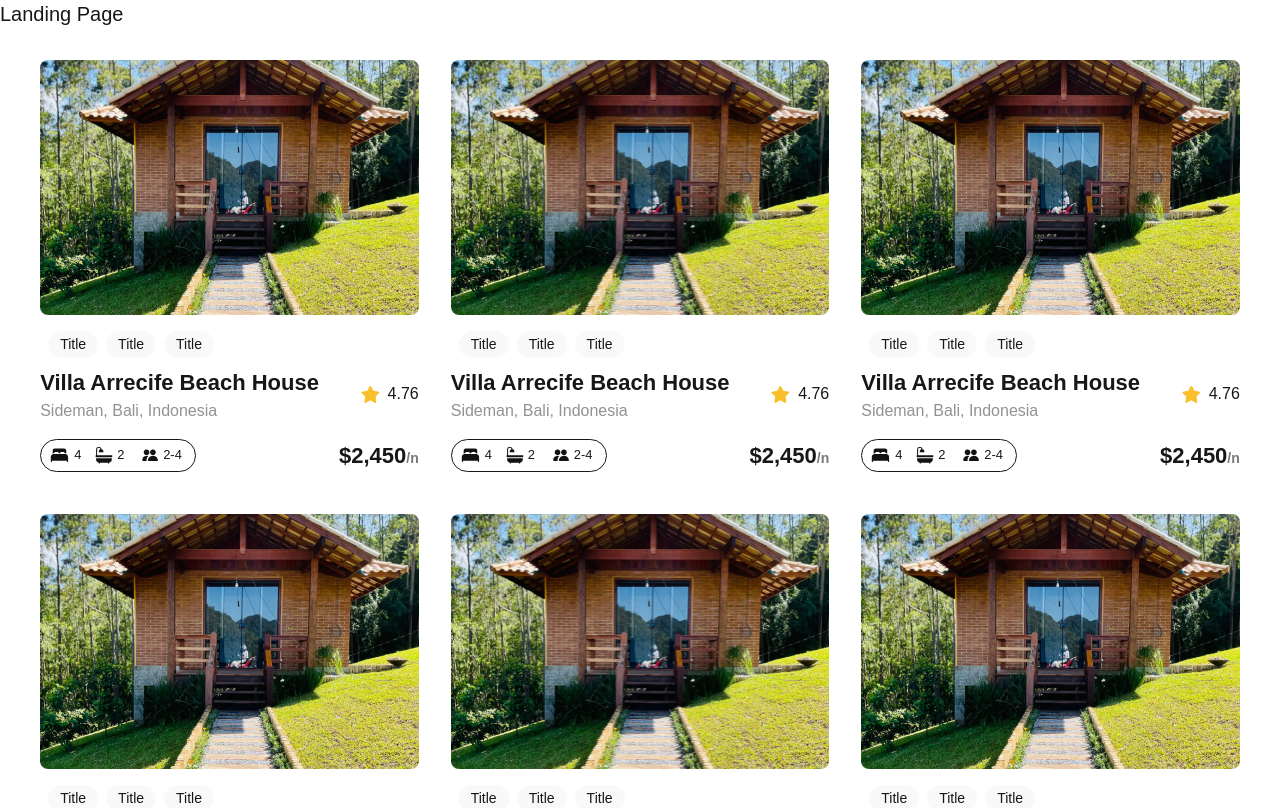
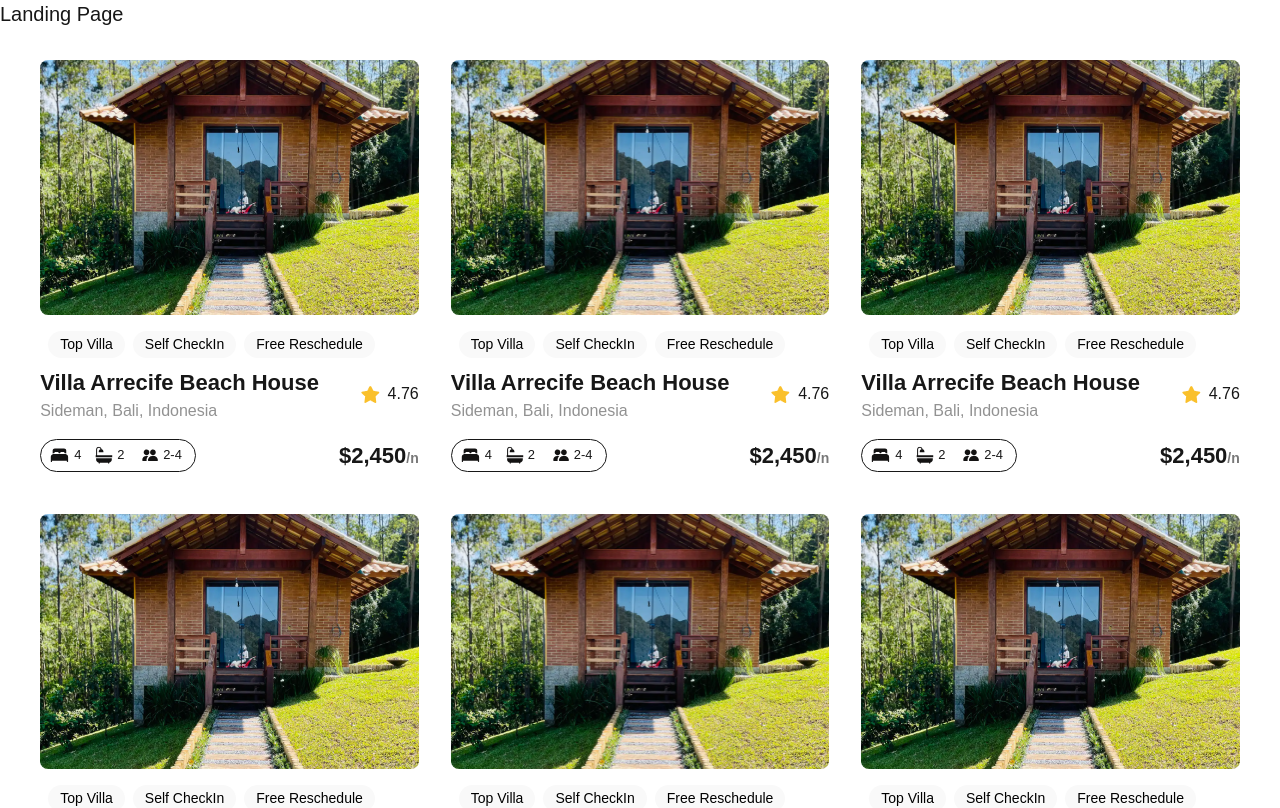
Before and after one commit to Hillary-Robert/alx-project-0x00-setup, a Next.js app in the folder alx-project-0x00/: page /landing in a window 1280 px wide. Shown: the top 808 px of the page. Built offline with nearby package versions, Linux system fonts and the light colour scheme.

Commit message:
Typing your functional components

```diff
--- a/alx-project-0x00/components/Card.tsx
+++ b/alx-project-0x00/components/Card.tsx
@@ -14,8 +14,8 @@
     <div className="flex flex-row flex-wrap gap-8 mt-8 justify-center items-center">
       <div className="h-[422px] w-[378.56px] cursor-pointer hover:shadow-md hover:rounded-lg ">
       <Image className="rounded-lg" src={HOUSE_IMAGE} width={378.56} height={299.37} alt="house image" />
-      <div className="p-2 flex gap-2 mt-2">
-        <Pill title="Top Villa" />
+      <div className="p-2 flex gap-2 mt-2 text-black">
+        <Pill title="Top Villa"/>
         <Pill title="Self CheckIn" />
         <Pill title="Free Reschedule" />
       </div>
--- a/alx-project-0x00/components/Pill.tsx
+++ b/alx-project-0x00/components/Pill.tsx
@@ -1,7 +1,9 @@
-const Pill: React.FC = () => {
+import { PillProps } from "@/interfaces";
+
+const Pill: React.FC<PillProps> = ({ title }) => {
   return (
     <div className=" flex justify-center  items-center bg-[#F9F9F9] px-3 w-auto h-[27px] rounded-full">
-      <p className=" text-sm ">Title</p>
+      <p className=" text-sm text-black">{title}</p>
     </div>
   )
 }
--- a/alx-project-0x00/interfaces/index.ts
+++ b/alx-project-0x00/interfaces/index.ts
@@ -0,0 +1,3 @@
+export interface PillProps {
+  title: string
+}
```
